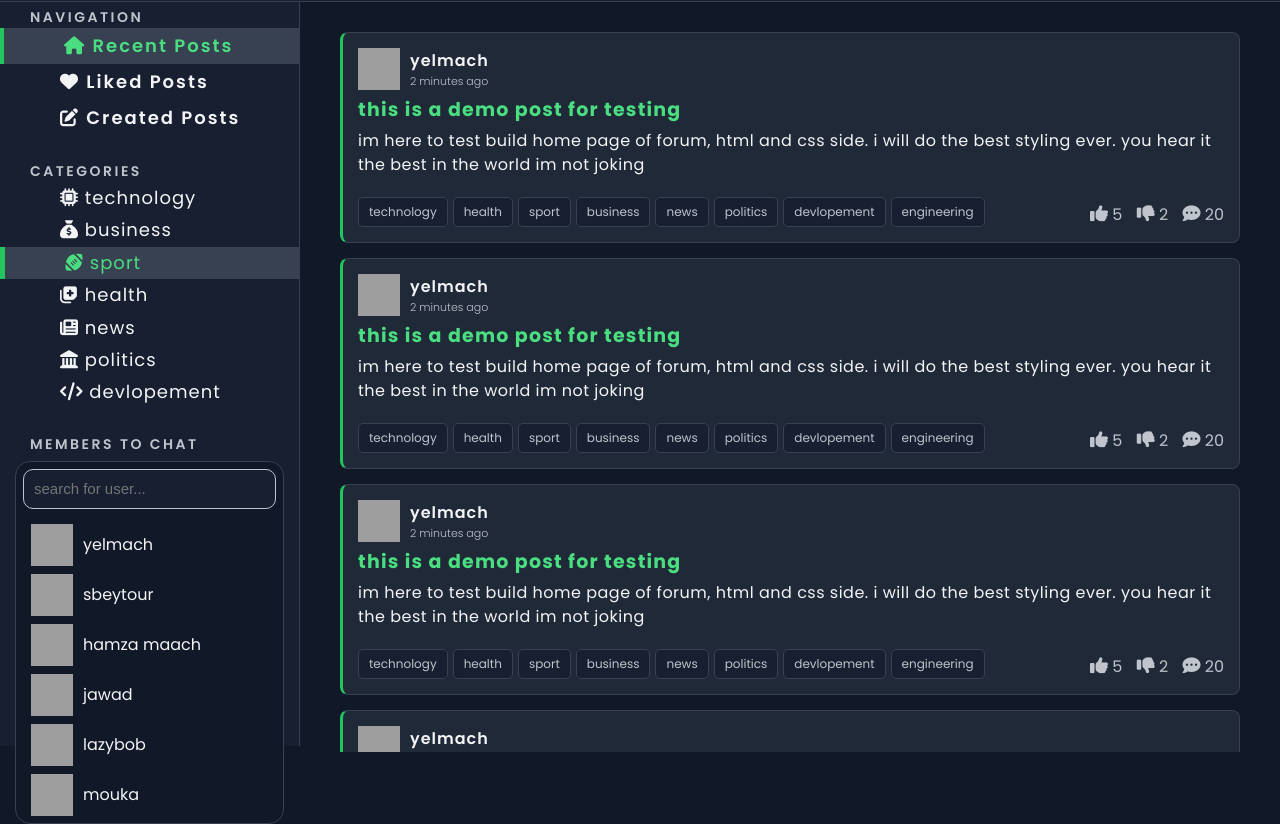
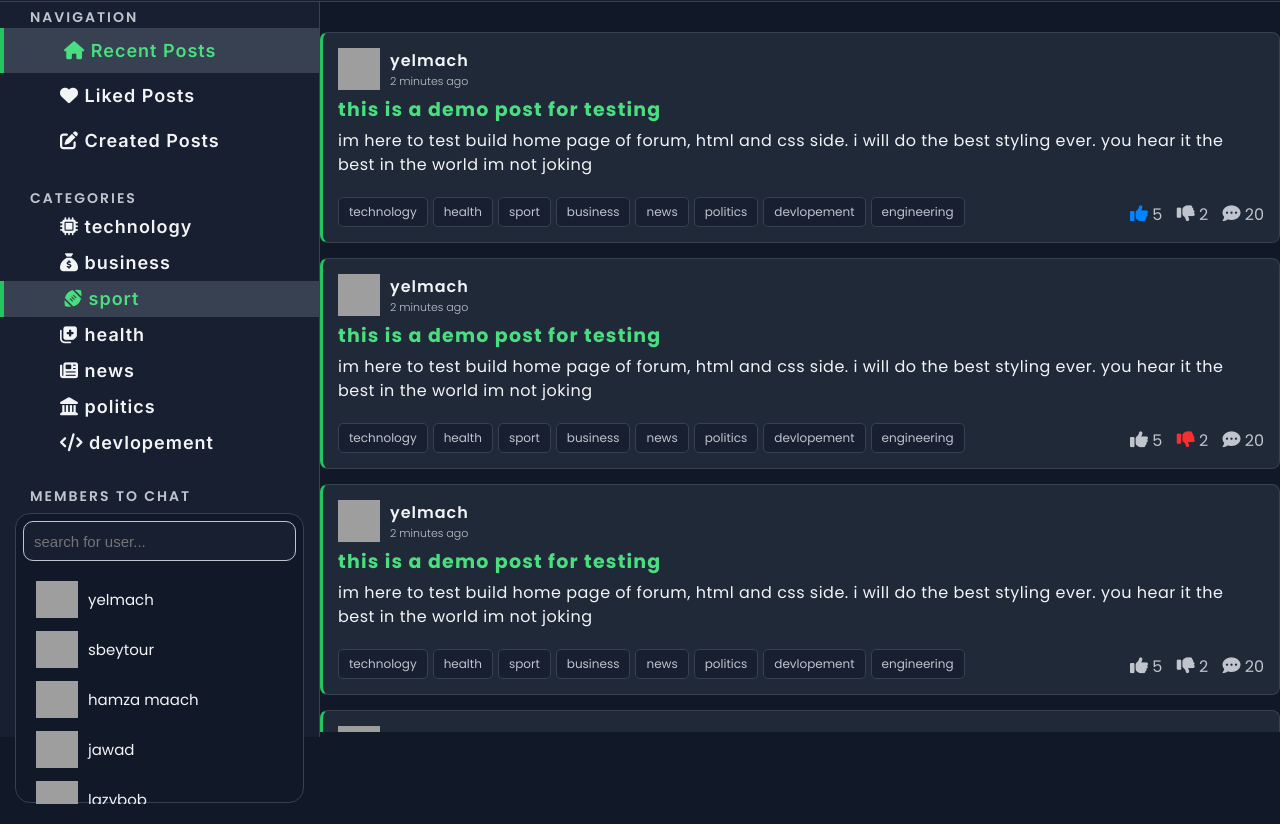
Before and after one commit to yassinalmach/real-time-forum, a plain HTML site: page web/template/home.html in a window 1280 px wide. Shown: the part 63-887 px from the top of the page. Drawn offline with Linux system fonts and the light colour scheme; grey boxes are pictures that could not be loaded.

Commit message:
little adjustmeney

```diff
--- a/web/static/css/main.css
+++ b/web/static/css/main.css
@@ -1,4 +1,5 @@
 @import url("https://fonts.googleapis.com/css2?family=Poppins:wght@200;300;400;500;600;700&display=swap");
+@import url("https://fonts.googleapis.com/css2?family=Inter:wght@400;500;600&amp;display=swap");
 
 :root {
     --main-green: #4ade80;
@@ -90,6 +91,8 @@ body {
 }
 
 #header img {
+    width: 42px;
+    height: 42px;
     cursor: pointer;
 }
 
@@ -98,8 +101,8 @@ body {
 .sidebar {
     display: flex;
     flex-direction: column;
-    width: 300px;
-    height: 93vh;
+    width: 320px;
+    height: calc(100vh - 65px);
     padding: 5px 0;
     border-right: 1px var(--card-border) solid;
     background-color: var(--bg-dark-second);
@@ -109,13 +112,16 @@ body {
     color: var(--text-secondary);
     font-size: 14px;
     font-weight: 600;
-    letter-spacing: 2.5px;
+    letter-spacing: 2px;
     text-transform: uppercase;
     margin-left: 30px;
 }
 
+.categories div,
 .navigation div {
-    letter-spacing: 2px;
+    font-family: 'Inter', -apple-system, BlinkMacSystemFont,
+        'Segoe UI', Roboto, Arial, sans-serif;
+    letter-spacing: 1px;
     font-size: 18px;
     font-weight: 600;
     padding-left: 60px;
@@ -123,50 +129,36 @@ body {
     cursor: pointer;
 }
 
-.navigation div:hover {
+.navigation div {
+    line-height: 2.5;
+}
+
+.navigation div:hover,
+.categories div:hover {
     background-color: var(--bg-card);
     color: var(--main-green);
 }
 
-.navigation div.active {
+.navigation div.active,
+.categories div.active {
     background-color: var(--card-border);
     color: var(--main-green);
     border-left: 4px solid var(--main-green-hover);
 }
 
-.categories div {
-    letter-spacing: 1px;
-    font-size: 18px;
-    font-weight: 400;
-    padding-left: 60px;
-    line-height: 1.8;
-    cursor: pointer;
-}
-
-.categories div:hover {
-    background-color: var(--bg-card);
-    color: var(--main-green);
-}
-
-.categories div.active {
-    background-color: var(--card-border);
-    color: var(--main-green);
-    border-left: 5px solid var(--main-green-hover);
-}
-
 .members-container {
     border: 1px solid var(--card-border);
     background-color: var(--bg-dark);
+    height: 40%;
     border-radius: 15px;
     margin: 6px 15px;
-    height: 380px;
 }
 
 .members-list {
+    height: 82%;
     overflow-y: scroll;
     scrollbar-width: thin;
     scrollbar-color: var(--card-border) var(--bg-dark);
-    height: 307px;
 }
 
 .members-container input {
@@ -189,9 +181,14 @@ body {
 .member {
     display: flex;
     align-items: center;
+    font-size: 15px;
     gap: 10px;
-    margin: 8px 15px;
+    margin: 13px 20px;
     cursor: pointer;
+}
+
+.member img {
+    height: 37px;
 }
 
 .member:hover {
@@ -203,14 +200,19 @@ body {
 /* -------- posts ------- */
 
 .main {
+    flex: 1;
+    display: flex;
+    justify-content: center;
     margin-top: 30px;
-    display: flex;
-    flex-direction: column;
-    align-items: center;
-    height: 90vh;
+    height: calc(100vh - 100px);
     overflow-y: scroll;
     scrollbar-width: thin;
     scrollbar-color: var(--card-border) var(--bg-dark);
+}
+
+.post-container {
+    width: 100%;
+    max-width: 1000px;
 }
 
 .post {
@@ -220,7 +222,6 @@ body {
     border-radius: 8px;
     padding: 15px;
     margin-bottom: 15px;
-    width: 900px;
 }
 
 .post .user-info {
@@ -249,6 +250,10 @@ body {
     cursor: pointer;
 }
 
+.post-content h3:hover {
+    color: var(--main-green-hover);
+}
+
 .post-content p {
     letter-spacing: 0.5px;
     line-height: 1.5;
@@ -257,6 +262,7 @@ body {
 .tags-reactions {
     display: flex;
     justify-content: space-between;
+    gap: 5px;
     align-items: end;
 }
 
@@ -281,9 +287,21 @@ body {
 
 .reactions span {
     margin-left: 10px;
-
 }
 
 .reactions i {
     font-size: 18px;
+    cursor: pointer;
 }
+
+.reactions i:hover {
+    color: var(--text-primary);
+}
+
+.reactions i.dislike {
+    color: #f82f2f;
+}
+
+.reactions i.like {
+    color: #0084ff;
+}
--- a/web/template/home.html
+++ b/web/template/home.html
@@ -19,7 +19,7 @@
         </div>
     </header>
 
-    <div class="main-container" style="display: grid; grid-template-columns: 1fr 6fr;">
+    <div class="main-container" style="display: flex;">
         <aside class="sidebar">
             <label>Navigation</label>
             <div class="navigation" style="margin-bottom: 25px;">
@@ -67,7 +67,14 @@
                         <img src="https://avatar.iran.liara.run/public/boy" alt="profile">
                         <span>mouka</span>
                     </div>
-
+                    <div class="member">
+                        <img src="https://avatar.iran.liara.run/public/boy" alt="profile">
+                        <span>lazybob</span>
+                    </div>
+                    <div class="member">
+                        <img src="https://avatar.iran.liara.run/public/boy" alt="profile">
+                        <span>mohmad</span>
+                    </div>
                 </div>
             </div>
         </aside>
@@ -98,7 +105,7 @@
                             <span>engineering</span>
                         </div>
                         <div class="reactions">
-                            <span><i class="fa-solid fa-thumbs-up"></i> 5</span>
+                            <span><i class="fa-solid fa-thumbs-up like"></i> 5</span>
                             <span><i class="fa-solid fa-thumbs-down"></i> 2</span>
                             <span><i class="fa-solid fa-comment-dots"></i> 20</span>
 
@@ -132,7 +139,7 @@
                         </div>
                         <div class="reactions">
                             <span><i class="fa-solid fa-thumbs-up"></i> 5</span>
-                            <span><i class="fa-solid fa-thumbs-down"></i> 2</span>
+                            <span><i class="fa-solid fa-thumbs-down dislike"></i> 2</span>
                             <span><i class="fa-solid fa-comment-dots"></i> 20</span>
 
                         </div>
```
